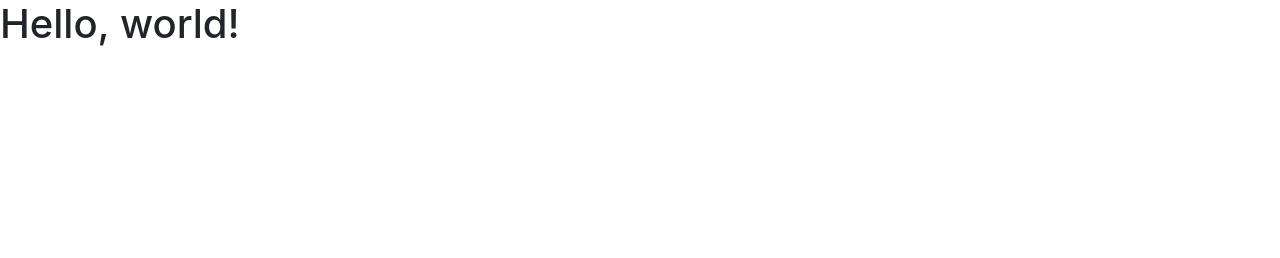
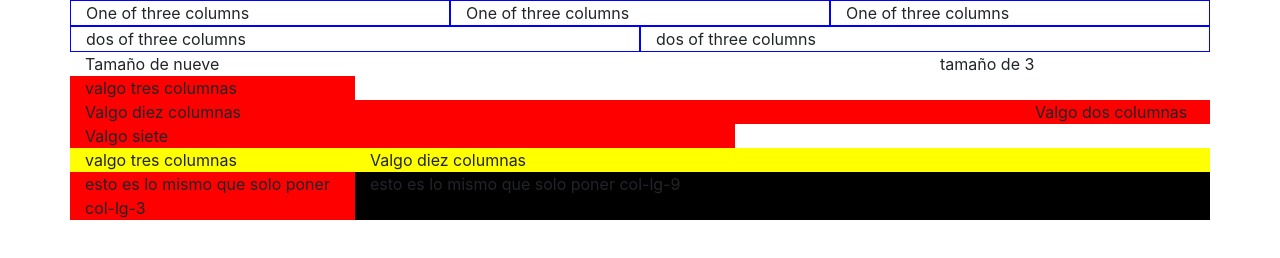
Before and after one commit to rych182/bootstrap4-p, a plain HTML site: page index.html in a window 1280 px wide. Drawn offline with nearby package versions, Linux system fonts and the light colour scheme.

Commit message:
Hice algunos ejercicios con la grilla de Bootstrap4

```diff
--- a/index.html
+++ b/index.html
@@ -17,11 +17,80 @@
 
     <!-- Bootstrap CSS -->
     <link rel="stylesheet" href="https://stackpath.bootstrapcdn.com/bootstrap/4.1.3/css/bootstrap.min.css" integrity="sha384-MCw98/SFnGE8fJT3GXwEOngsV7Zt27NXFoaoApmYm81iuXoPkFOJwJ8ERdknLPMO" crossorigin="anonymous">
+    <title>Hello, world!</title>
+    <style media="screen">
+      .col{
+        border: solid 1px blue;
+      }
+    </style>
 
-    <title>Hello, world!</title>
+
   </head>
   <body>
-    <h1>Hello, world!</h1>
+    <div class="container">
+      <div class="row">
+        <div class="col">
+          One of three columns
+        </div>
+        <div class="col">
+          One of three columns
+        </div>
+        <div class="col">
+          One of three columns
+        </div>
+      </div>
+
+      <div class="row">
+        <div class="col">
+          dos of three columns
+        </div>
+        <div class="col">
+          dos of three columns
+        </div>
+      </div>
+
+      <div class="row">
+        <div class="col-9">
+          Tamaño de nueve
+        </div>
+        <div class="col-3">
+          tamaño de 3
+        </div>
+      </div>
+
+      <div class="row">
+        <div class="col-3" style= "background: red;">
+          valgo tres columnas
+        </div>
+        <div class="col-10" style= "background: red;">
+          Valgo diez columnas
+        </div>
+        <div class="col-2" style= "background: red;">
+          Valgo dos columnas
+        </div>
+        <div class="col-7" style= "background: red;">
+          Valgo siete
+        </div>
+      </div>
+
+          <div class="row">
+            <div class="col-lg-3" style= "background: yellow;">
+              valgo tres columnas
+            </div>
+            <div class="col-lg-9" style= "background: yellow;">
+              Valgo diez columnas
+            </div>
+          </div>
+
+          <div class="row">
+            <div class="col-12 col-lg-3" style= "background: red;">
+              esto es lo mismo que solo poner col-lg-3
+            </div>
+            <div class="col-12 col-lg-9" style= "background: black;">
+              esto es lo mismo que solo poner col-lg-9
+            </div>
+          </div>
+    </div>
 
     <!-- Optional JavaScript -->
     <!-- jQuery first, then Popper.js, then Bootstrap JS -->
```
